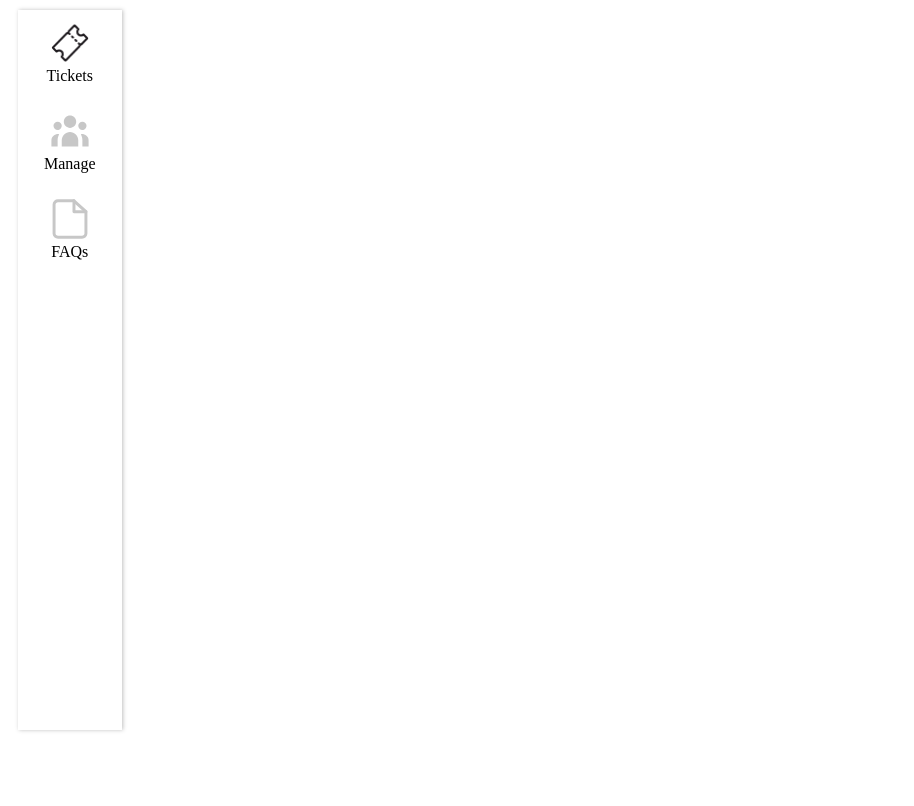
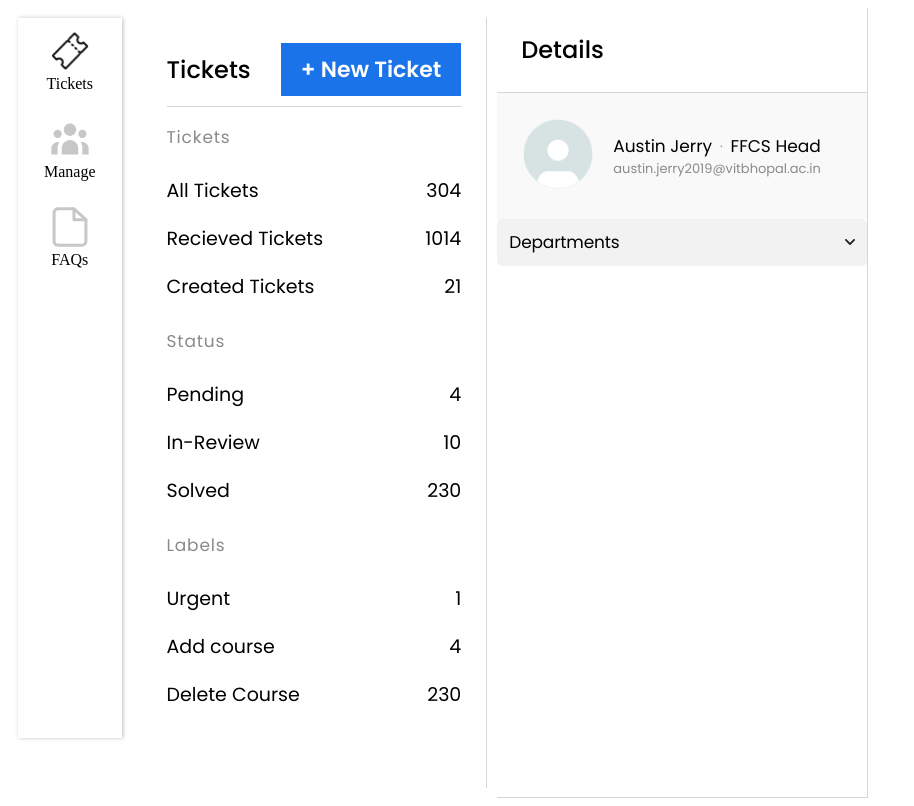
Before and after one commit to TickVIT/tickvit-next, a Next.js app: page /manager in a window 1280 px wide. Shown: the whole page, without its empty margins (0-914 px from the left). Built offline with nearby package versions, Linux system fonts and the light colour scheme.

Commit message:
added SideBar and CategoryDashboard component

```diff
--- a/components/CategoryDashboard/CategoryDashboard.module.scss
+++ b/components/CategoryDashboard/CategoryDashboard.module.scss
@@ -0,0 +1,73 @@
+@use '../../styles/colors';
+
+.mainBox {
+    width: fit-content;
+    min-height: 90vh;
+    border-right: 1px colors.$lightest-grey solid;
+    border-bottom: 1px colors.$lightest-grey solid;
+
+    .heading {
+        padding: 24px;
+        font-family: 'Poppins';
+        font-style: normal;
+        font-weight: 500;
+        font-size: 24px;
+        line-height: 36px;
+        border-bottom: 1px colors.$lightest-grey solid;
+    }
+
+    .memberBox {
+        display: flex;
+        padding: 26px;
+        align-items: center;
+        // TODO: Need to add this color in the color palette
+        background-color: #f9f9f9;
+
+        .detailOuter {
+            display: flex;
+            flex-direction: column;
+            padding: 0px 20px;
+
+            .detailInner {
+                display: flex;
+                justify-content: space-between;
+
+                * {
+                    margin: 0;
+                    font-family: 'Poppins';
+                    font-style: normal;
+                    font-weight: 400;
+                }
+                .pText {
+                    font-size: 17px;
+                }
+
+                .email {
+                    font-size: 13px;
+                    color: colors.$dark-grey;
+                }
+            }
+        }
+    }
+
+    .departmentRow {
+        margin: 6;
+        padding: 12px;
+        // TODO: Need to add this color in the color palette
+        background-color: #f2f2f2;
+        border-radius: 5px;
+        display: flex;
+        justify-content: space-between;
+        align-items: center;
+
+        .departHeading {
+            font-family: 'Poppins';
+            font-style: normal;
+            font-weight: 400;
+            font-size: 17px;
+            line-height: 135%;
+            letter-spacing: -0.01em;
+            font-feature-settings: 'ss05' on;
+        }
+    }
+}
--- a/components/CategoryDashboard/CategoryDashboard.tsx
+++ b/components/CategoryDashboard/CategoryDashboard.tsx
@@ -1,7 +1,53 @@
+import Image from 'next/image'
 import React from 'react'
+import classes from './CategoryDashboard.module.scss'
+import Avatar from '../../static/images/Avatar.png'
+import DropDown from "../../static/icons/down.svg"
 
 const CategoryDashboard = () => {
-    return <div>CategoryDashboard</div>
+    return (
+        <div className={classes.mainBox}>
+            <div className={classes.heading}>Details</div>
+
+            <div className={classes.memberBox}>
+                <div>
+                    <Image
+                        src={Avatar}
+                        alt="photo"
+                        height="70px"
+                        width="70px"
+                        layout="intrinsic"
+                    />
+                </div>
+                <div className={classes.detailOuter}>
+                    <div className={classes.detailInner}>
+                        <p className={classes.pText}>Austin Jerry</p>
+                        <p className={classes.email}>.</p>
+                        <p className={classes.pText}>FFCS Head</p>
+                    </div>
+                    <div className={classes.detailInner}>
+                        <p className={classes.email}>austin.jerry2019@vitbhopal.ac.in</p>
+                    </div>
+                </div>
+            </div>
+
+            <div className={classes.departmentRow}>
+                <div className={classes.departHeading}>
+                    Departments
+                </div>
+                <div>
+                    <Image
+                        src={DropDown}
+                        alt="icon"
+                        height="10px"
+                        width="10px"
+                        layout="intrinsic"
+                    />
+
+                </div>
+            </div>
+        </div>
+    )
 }
 
 export default CategoryDashboard
--- a/components/SideBar/SideBar.module.scss
+++ b/components/SideBar/SideBar.module.scss
@@ -0,0 +1,75 @@
+@use '../../styles/colors';
+
+.outerBox {
+    width: fit-content;
+    margin: 10px;
+    min-height: 90vh;
+	border-right: 1px colors.$lightest-grey solid;
+    padding: 25px;
+    .firstBox {
+        display: flex;
+        justify-content: space-between;
+        align-items: center;
+        padding-bottom: 10px;
+        border-bottom: 1px colors.$lightest-grey solid;
+
+        .text {
+            font-family: 'Poppins';
+            font-style: normal;
+            font-weight: 500;
+            font-size: 24px;
+            line-height: 36px;
+            margin-right: 30px;
+        }
+
+        .btn {
+            padding: 10px 20px;
+            color: colors.$off-White;
+            font-family: 'Poppins';
+            font-style: normal;
+            font-weight: 600;
+            font-size: 22px;
+            line-height: 33px;
+            cursor: pointer;
+            border: none;
+            background: colors.$primary;
+        }
+    }
+
+    .secondBox {
+        .innerBox {
+            .section {
+                font-family: 'Poppins';
+                font-style: normal;
+                font-weight: 400;
+                font-size: 17px;
+                line-height: 26px;
+                letter-spacing: 0.05em;
+				color: colors.$dark-grey;
+
+            }
+            .dataBox {
+                display: flex;
+                flex-direction: column;
+
+                .dataElement {
+                    display: flex;
+                    justify-content: space-between;
+
+                    .pText {
+                        margin: 10px 0px;
+                        font-family: 'Poppins';
+                        font-style: normal;
+                        font-weight: 400;
+                        font-size: 19px;
+                        line-height: 28px;
+                    }
+
+                    .pNo {
+                        color: colors.$dark-grey;
+                    }
+                }
+            }
+        }
+    }
+}
--- a/components/SideBar/SideBar.tsx
+++ b/components/SideBar/SideBar.tsx
@@ -1,7 +1,77 @@
 import React from 'react'
+import classes from './SideBar.module.scss'
 
 const SideBar = () => {
-    return <div>SideBar</div>
+    return (
+        <div className={classes.outerBox}>
+            <div className={classes.firstBox}>
+                <div className={classes.text}>Tickets</div>
+                <div className={classes.button}>
+                    <button className={classes.btn}>+ New Ticket</button>
+                </div>
+            </div>
+
+            <div className={classes.secondBox}>
+                <div className={classes.innerBox}>
+                    <>
+                        <p className={classes.section}>Tickets</p>
+                        <div className={classes.dataBox}>
+                            <div className={classes.dataElement}>
+                                <p className={classes.pText}>All Tickets</p>
+                                <p className={classes.pText}>304</p>
+                            </div>
+                            <div className={classes.dataElement}>
+                                <p className={classes.pText}>
+                                    Recieved Tickets
+                                </p>
+                                <p className={classes.pText}>1014</p>
+                            </div>
+                            <div className={classes.dataElement}>
+                                <p className={classes.pText}>Created Tickets</p>
+                                <p className={classes.pText}>21</p>
+                            </div>
+                        </div>
+                    </>
+                    <>
+                        <p className={classes.section}>Status</p>
+                        <div className={classes.dataBox}>
+                            <div className={classes.dataElement}>
+                                <p className={classes.pText}>Pending</p>
+                                <p className={classes.pText}>4</p>
+                            </div>
+                            <div className={classes.dataElement}>
+                                <p className={classes.pText}>In-Review</p>
+                                <p className={classes.pText}>10</p>
+                            </div>
+                            <div className={classes.dataElement}>
+                                <p className={classes.pText}>Solved</p>
+                                <p className={classes.pText}>230</p>
+                            </div>
+                        </div>
+                    </>
+                    <>
+                        <p className={classes.section}>Labels</p>
+                        <div className={classes.dataBox}>
+                            <div className={classes.dataElement}>
+                                <p className={classes.pText}>Urgent</p>
+                                <p className={classes.pText}>1</p>
+                            </div>
+                            <div className={classes.dataElement}>
+                                <p className={classes.pText}>
+                                    Add course
+                                </p>
+                                <p className={classes.pText}>4</p>
+                            </div>
+                            <div className={classes.dataElement}>
+                                <p className={classes.pText}>Delete Course</p>
+                                <p className={classes.pText}>230</p>
+                            </div>
+                        </div>
+                    </>
+                </div>
+            </div>
+        </div>
+    )
 }
 
 export default SideBar
--- a/pages/manager.tsx
+++ b/pages/manager.tsx
@@ -1,7 +1,9 @@
 import type { NextPage } from 'next'
 import Head from 'next/head'
 import Link from 'next/link'
+import CategoryDashboard from '../components/CategoryDashboard/CategoryDashboard'
 import Navbar from '../components/NavBar/Navbar'
+import SideBar from '../components/SideBar/SideBar'
 
 // @desc Manager Page
 // @route /manager
@@ -18,8 +20,11 @@ const Manager: NextPage = () => {
             </Head>
 
             {/* code goes below */}
-
-            <Navbar />
+            <div style={{ display: 'flex' }}>
+                <Navbar />
+                <SideBar />
+                <CategoryDashboard />
+            </div>
         </div>
     )
 }
```
Also changed, not shown: static/icons/down.svg (added), static/images/Avatar.png (added).
